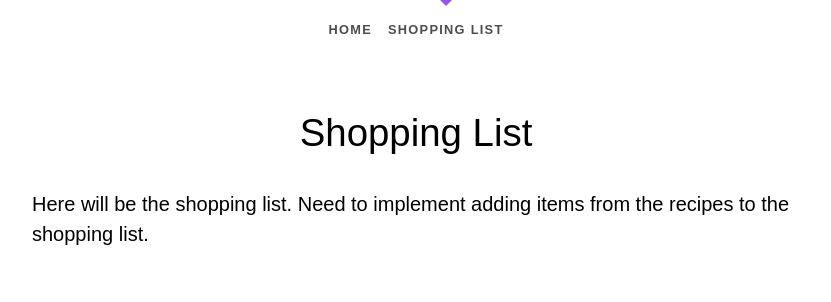
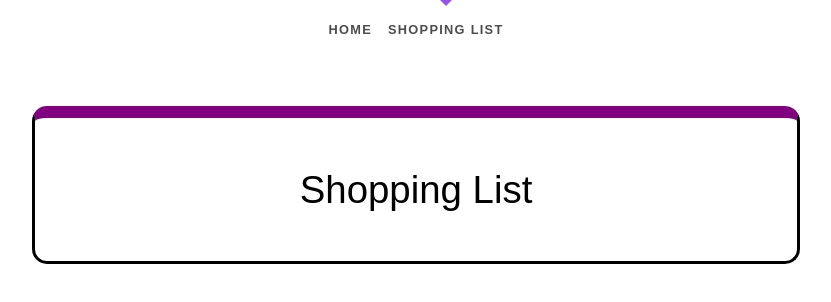
Before and after one commit to NielsLouwes/recipes-svelte-app, a SvelteKit app: page /shopping-list in a window 1280 px wide. Shown: the top 302 px of the page, without its empty margins (224-1055 px from the left). Built offline with nearby package versions, Linux system fonts and the light colour scheme.

Commit message:
add global store for ingredients

```diff
--- a/src/routes/recipes/[slug]/+page.server.ts
+++ b/src/routes/recipes/[slug]/+page.server.ts
@@ -3,9 +3,7 @@ import recipes from '../../../data/recipes.json';
 // params object has available the slug of the webpage you traveled to when using dynamic [slug] routes.
 
 export function load({ params }) {
-	console.log('params', params);
 	const recipe = recipes.recipes.find((r) => r.name === params.slug);
-	// console.log('recipe', recipe);
 
 	if (recipe) {
 		return {
--- a/src/routes/shopping-list/+page.svelte
+++ b/src/routes/shopping-list/+page.svelte
@@ -1,3 +1,9 @@
+<script>
+	import { ingredients } from '../../stores/ingredient-store';
+
+	console.log('$ingredients', $ingredients);
+</script>
+
 <svelte:head>
 	<title>Shopping List</title>
 	<meta name="shopping-list" content="Shopping list" />
@@ -5,9 +11,19 @@
 
 <div class="text-column">
 	<h1>Shopping List</h1>
+	<ul>
+		{#each $ingredients as ingredient}
+			<li>{ingredient}</li>
+		{/each}
+	</ul>
+</div>
 
-	<p>
-		Here will be the shopping list. Need to implement adding items from the recipes to the shopping
-		list.
-	</p>
-</div>
+<style>
+	.text-column {
+		border: 3px solid black;
+		border-radius: 15px;
+		padding: 15px;
+		border-top: 12px solid purple;
+		margin-top: 30px;
+	}
+</style>
--- /dev/null
+++ b/src/stores/ingredient-store.ts
@@ -0,0 +1,3 @@
+import { writable } from 'svelte/store';
+
+export const ingredients = writable([]);
```
Also changed, not shown: src/routes/recipes/[slug]/+page.svelte (+14 -2 lines).
